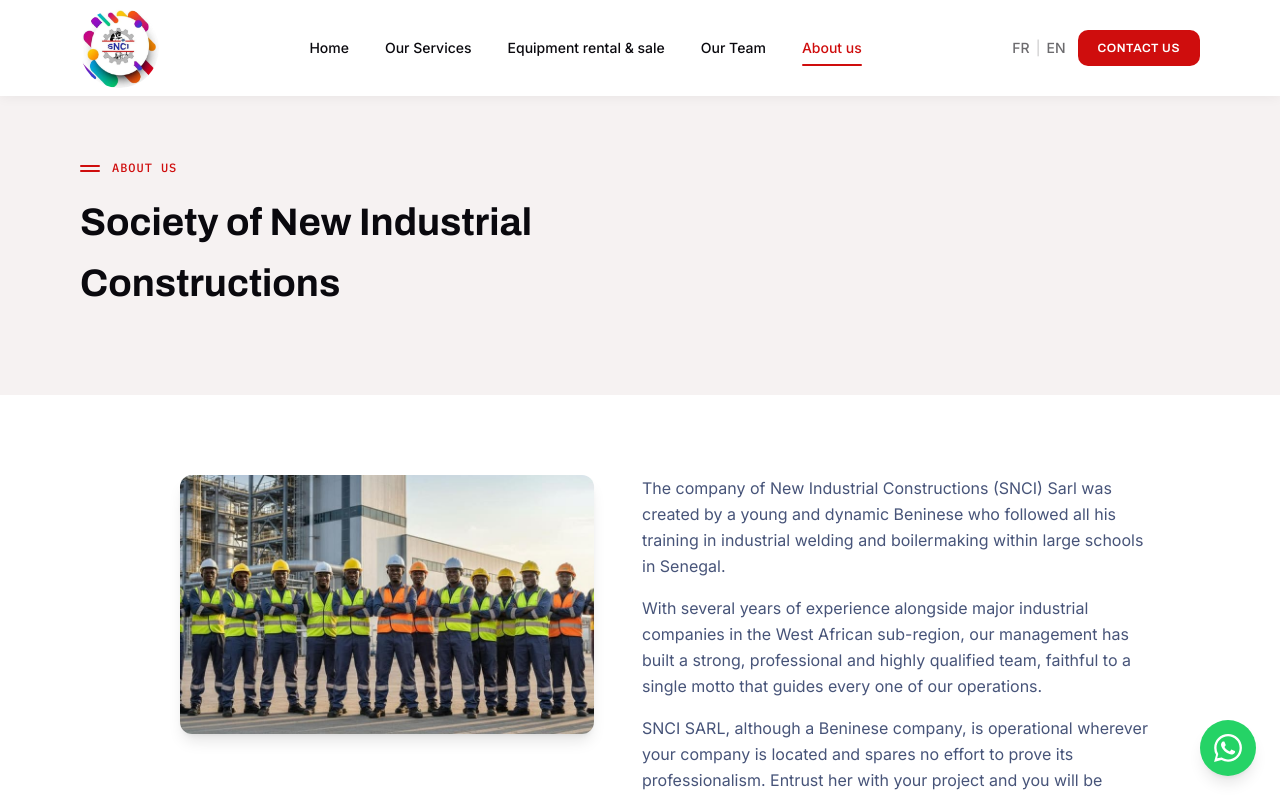
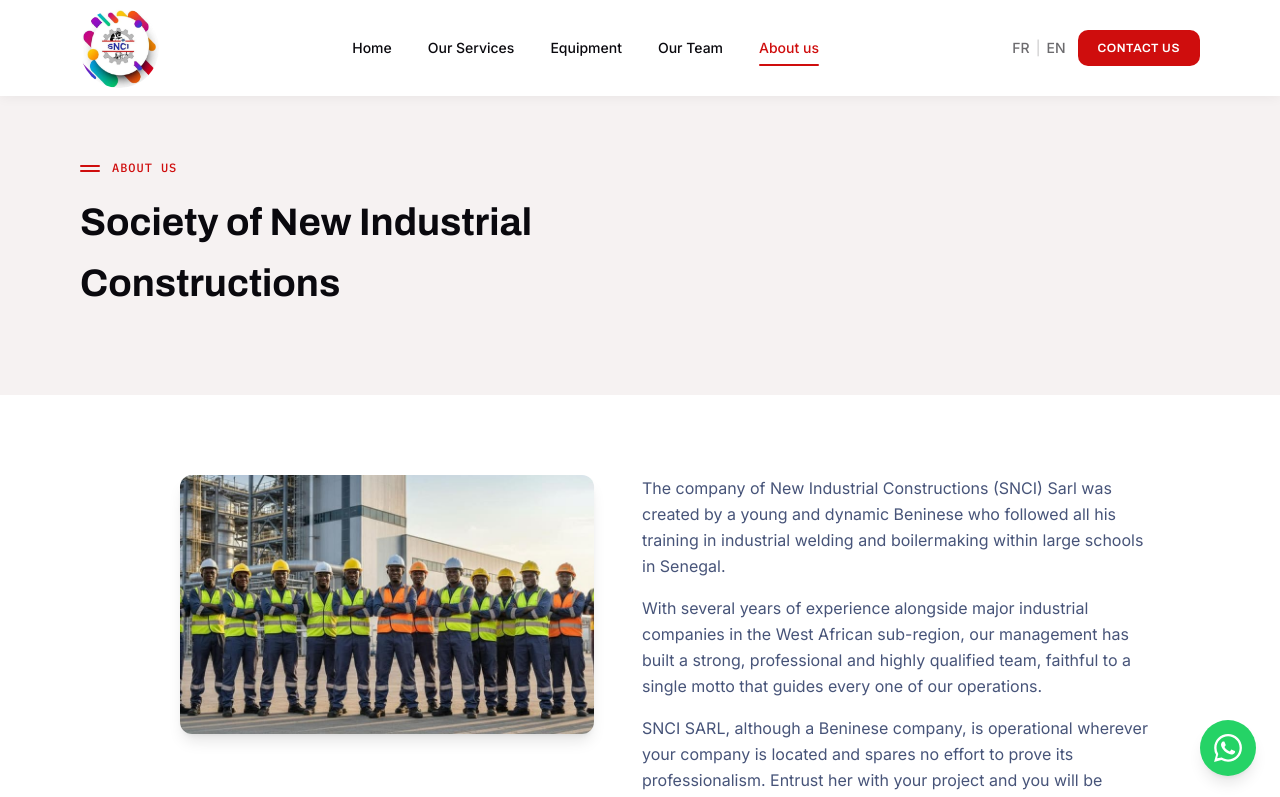
Before and after one commit to deograce1310/SNCI, a React (Vite) app: page /a-propos in a window 1280 px wide. Shown: the top 797 px of the page. Built offline with nearby package versions, Linux system fonts and the light colour scheme.

Commit message:
Raccourcit le libellé du menu en « Engins »
Le menu affiche « Engins » (court) tandis que la page conserve son
titre complet « Location et vente d'engins ».

Co-Authored-By: Claude Opus 4.8 <noreply@anthropic.com>
Claude-Session: https://claude.ai/code/session_01GVG3wLatTiVmeinQ8pvqUJ

```diff
--- a/src/i18n.ts
+++ b/src/i18n.ts
@@ -9,7 +9,7 @@ const resources = {
         home: 'Accueil',
         about: 'À propos de nous',
         metiers: 'Nos prestations',
-        engins: 'Location et vente d\'engins',
+        engins: 'Engins',
         equipe: 'Notre équipe',
         contact: 'Contact',
         contactBtn: 'Nous contacter',
@@ -73,7 +73,7 @@ const resources = {
         home: 'Home',
         about: 'About us',
         metiers: 'Our Services',
-        engins: 'Equipment rental & sale',
+        engins: 'Equipment',
         equipe: 'Our Team',
         contact: 'Contact',
         contactBtn: 'Contact us',
```
